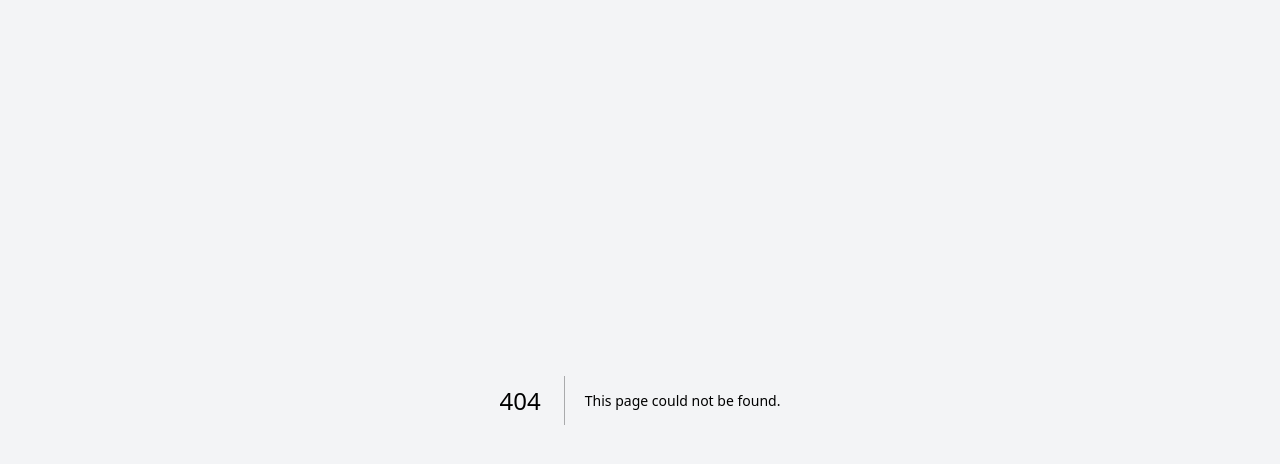
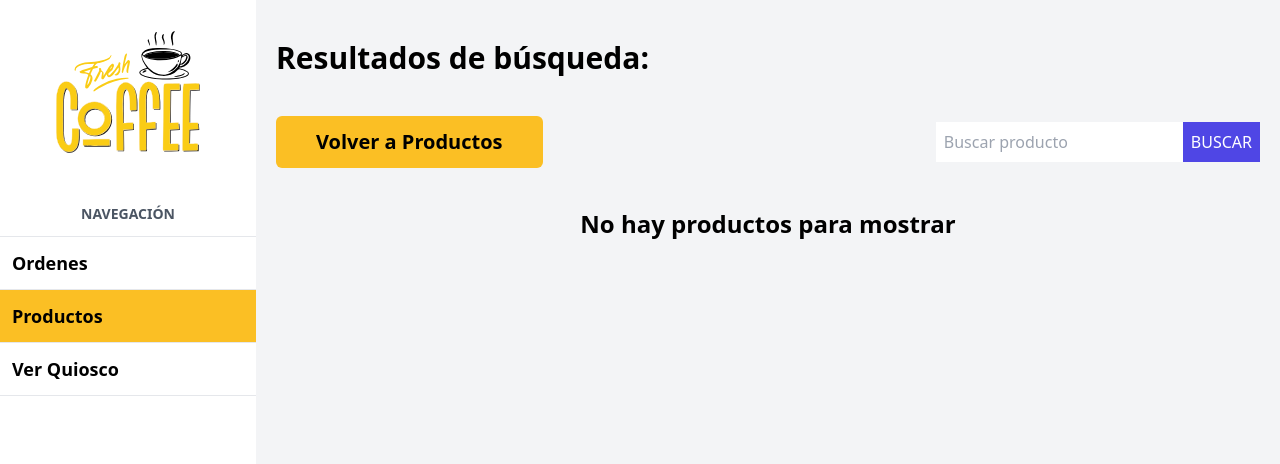
Before and after one commit to janr0599/quiosco_comida_next_prisma, a Next.js app: page /admin/products/search in a window 1280 px wide. Before the commit this address had no page. Shown: the top 464 px of the page. Built offline with nearby package versions, Linux system fonts and the light colour scheme; no server answers; the database is empty.

Commit message:
Search results page and filter by product ame or ingredient functionality

```diff
--- a/app/admin/products/page.tsx
+++ b/app/admin/products/page.tsx
@@ -3,6 +3,8 @@
 import ProductsTable from "@/components/products/ProductsTable";
 import Heading from "@/components/ui/Heading";
 import { prisma } from "@/src/lib/prisma";
+import Link from "next/link";
+import ProductSearchForm from "@/components/products/ProductSearchForm";
 
 async function getProductsCount() {
     return await prisma.product.count();
@@ -48,6 +50,15 @@
     return (
         <>
             <Heading>Administrar Productos</Heading>
+            <div className="flex flex-col gap-5 lg:flex-row lg:justify-between">
+                <Link
+                    href="/admin/products/new"
+                    className="bg-amber-400 w-full lg:w-auto text-xl px-10 py-3 text-center font-bold cursor-pointer rounded-md"
+                >
+                    Crear Producto
+                </Link>
+                <ProductSearchForm />
+            </div>
             <ProductsTable products={products} />
             <ProductsPagination page={page} totalPages={totalPages} />
         </>
--- /dev/null
+++ b/app/admin/products/search/page.tsx
@@ -0,0 +1,53 @@
+import ProductSearchForm from "@/components/products/ProductSearchForm";
+import ProductsTable from "@/components/products/ProductsTable";
+import Heading from "@/components/ui/Heading";
+import { prisma } from "@/src/lib/prisma";
+import Link from "next/link";
+
+async function searchProducts(searchTerm: string) {
+    const products = await prisma.product.findMany({
+        where: {
+            name: {
+                contains: searchTerm,
+                mode: "insensitive",
+            },
+        },
+        include: {
+            category: true,
+        },
+    });
+    return products;
+}
+
+async function searchPage({
+    searchParams,
+}: {
+    searchParams: { search: string };
+}) {
+    const products = await searchProducts(searchParams.search);
+    return (
+        <>
+            <Heading>Resultados de búsqueda: {searchParams.search}</Heading>
+            <div className="flex flex-col gap-5 lg:flex-row lg:justify-between">
+                <Link
+                    href="/admin/products"
+                    className="bg-amber-400 w-full lg:w-auto text-xl px-10 py-3 text-center font-bold cursor-pointer rounded-md"
+                >
+                    Volver a Productos
+                </Link>
+                <ProductSearchForm />
+            </div>
+            {products.length ? (
+                <ProductsTable products={products} />
+            ) : (
+                <div className="text-center">
+                    <p className=" mt-10 text-2xl font-bold">
+                        No hay productos para mostrar
+                    </p>
+                </div>
+            )}
+        </>
+    );
+}
+
+export default searchPage;
--- /dev/null
+++ b/components/products/ProductSearchForm.tsx
@@ -0,0 +1,41 @@
+"use client";
+import { searchProductSchema } from "@/src/schema";
+import { toast } from "react-toastify";
+import { useRouter } from "next/navigation";
+
+function ProductSearchForm() {
+    const router = useRouter();
+
+    const handleSearchForm = async (formData: FormData) => {
+        const data = {
+            search: formData.get("search"),
+        };
+        const result = searchProductSchema.safeParse(data);
+        console.log(result);
+        if (!result.success) {
+            result.error.issues.forEach((issue) => {
+                toast.error(issue.message);
+            });
+            return;
+        }
+        router.push(`/admin/products/search?search=${result.data.search}`);
+    };
+
+    return (
+        <form className="flex items-center" action={handleSearchForm}>
+            <input
+                type="text"
+                placeholder="Buscar producto"
+                className="p-2 placeholder-gray-400 w-full"
+                name="search"
+            />
+            <input
+                type="submit"
+                value={"Buscar"}
+                className="bg-indigo-600 text-white p-2 uppercase cursor-pointer"
+            />
+        </form>
+    );
+}
+
+export default ProductSearchForm;
--- a/src/schema/index.ts
+++ b/src/schema/index.ts
@@ -20,3 +20,7 @@
         .transform((val) => parseInt(val))
         .refine((val) => val > 0, { message: "Hay errores" }),
 });
+
+export const searchProductSchema = z.object({
+    search: z.string().trim().min(1, "El nombre es obligatorio"),
+});
```
